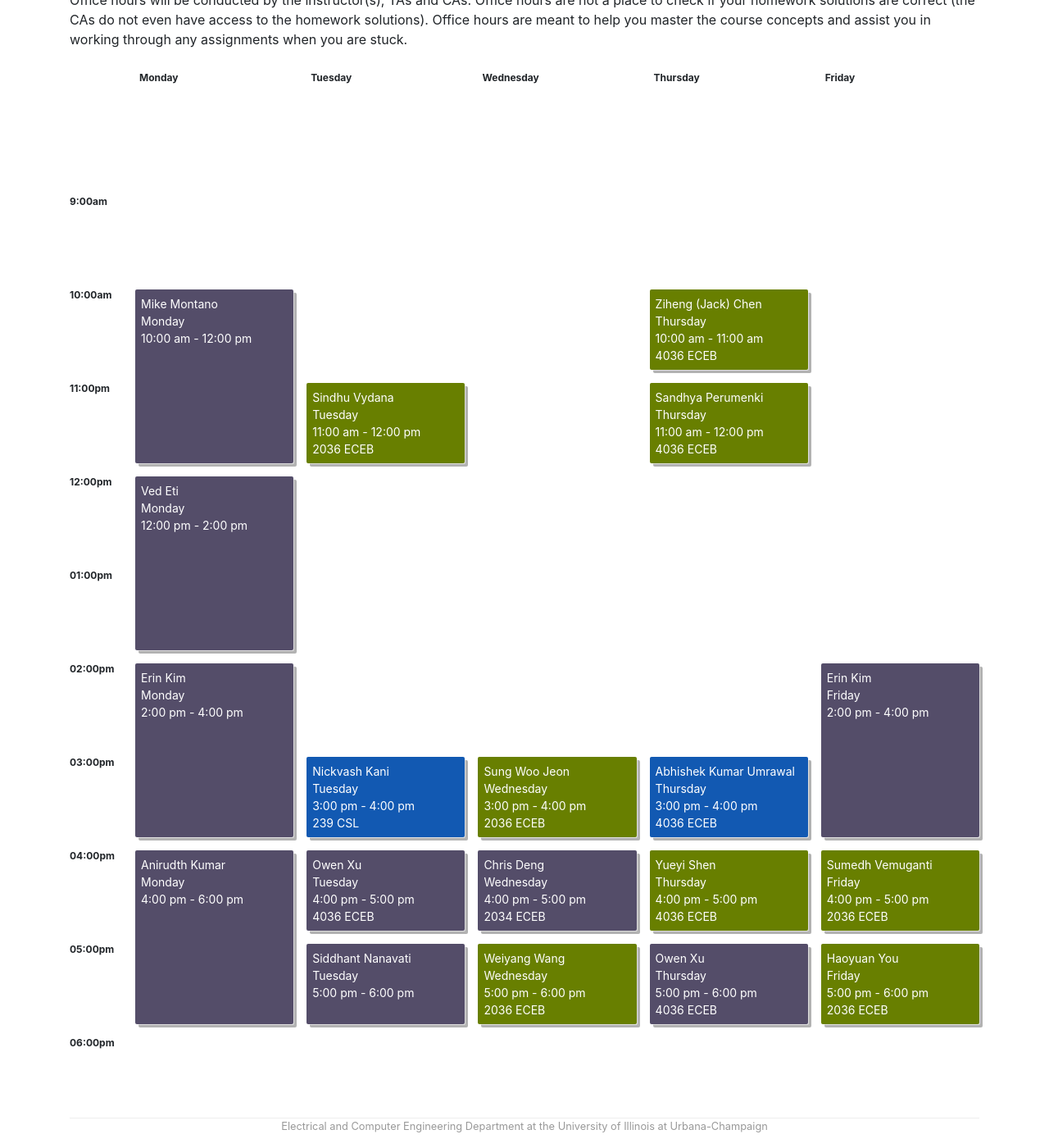
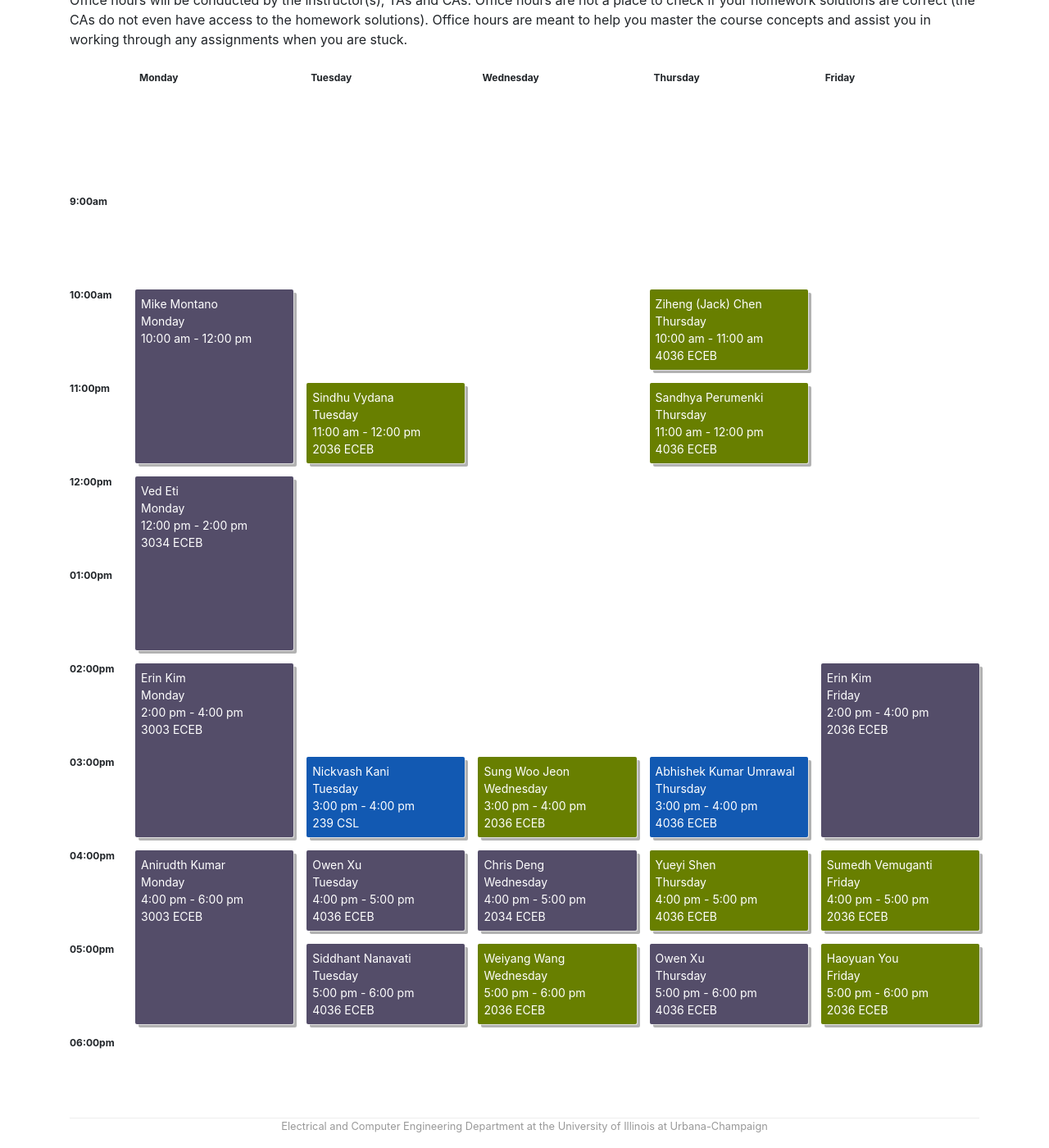
Before and after one commit to UIUC-ECE374B/su25, a Jekyll site: the page built from office_hours.md, in a window 1280 px wide and 1400 px high, scrolled down 866 px. Shown: the whole window at 82% size. Built offline with Jekyll 4.4.1, drawn with Linux system fonts in a browser that asks for light colours.

Commit message:
Adding OH locations

```diff
--- a/_data/people.yml
+++ b/_data/people.yml
@@ -261,7 +261,7 @@ ved:
         time-start: "12:00"
         time-end: "14:00"
         day: Monday
-        location:
+        location: 3034 ECEB
 
 brian:
     display_name: "Brian Kim"
@@ -306,7 +306,7 @@ anirudth:
         time-start: "16:00"
         time-end: "18:00"
         day: Monday
-        location:
+        location: 3003 ECEB
 
 erin:
     display_name: "Erin Kim"
@@ -321,12 +321,12 @@ erin:
         time-start: "14:00"
         time-end: "16:00"
         day: Monday
-        location:
+        location: 3003 ECEB
       OH2:
         time-start: "14:00"
         time-end: "16:00"
         day: Friday
-        location:
+        location: 2036 ECEB
 
 shubham:
     display_name: "Shubham Thakar"
@@ -350,7 +350,7 @@ siddhant:
         time-start: "17:00"
         time-end: "18:00"
         day: Tuesday
-        location:
+        location: 4036 ECEB
 
 chris:
     display_name: "Chris Deng"
```
